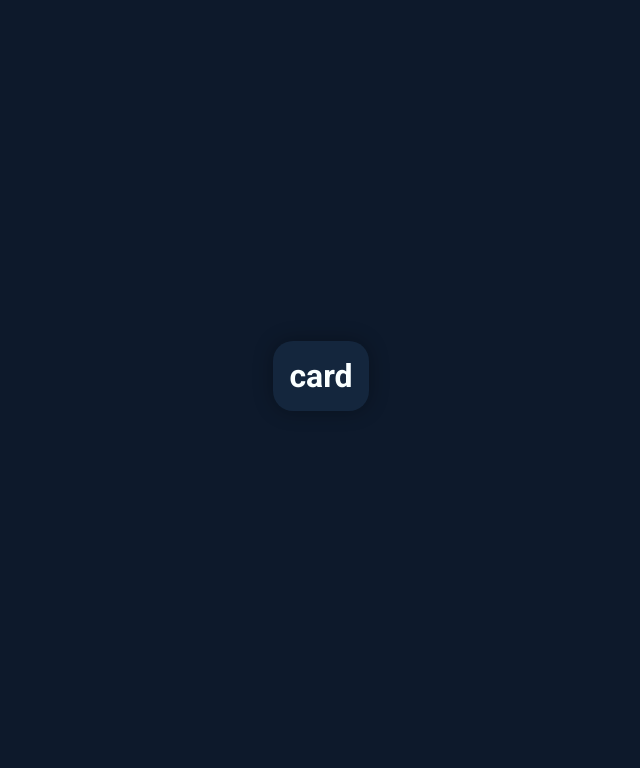
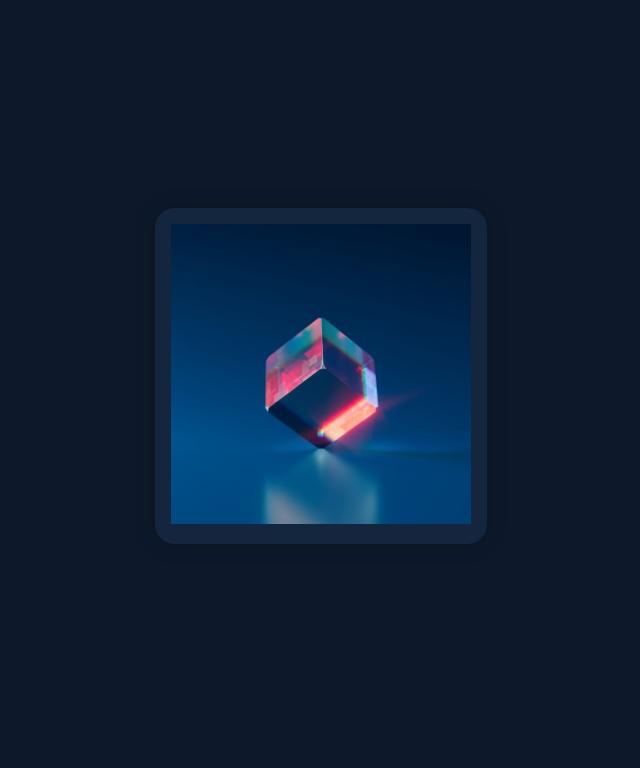
Before and after one commit to nairo-mudumane/nft-preview-card-component, a PHP site: page / in a window 1280 px wide. Shown: the top 768 px of the page, without its empty margins (319-959 px from the left). Run offline with PHP 8.4, Linux system fonts and the light colour scheme.

Commit message:
added card image

```diff
--- a/index.html
+++ b/index.html
@@ -21,7 +21,9 @@
   <main class="page">
     <div class="card-container">
       <div class="card-box">
-        <h1>card</h1>
+        <div class="image">
+          <img src="./images/image-equilibrium.jpg" alt="" />
+        </div>
       </div>
     </div>
 
--- a/styles/index.css
+++ b/styles/index.css
@@ -11,6 +11,12 @@ body {
     font-family: 'Roboto', sans-serif;
     font-weight: 400;
     background-color: hsl(216deg 55% 11%);
+}
+
+img {
+    width: 100%;
+    height: 100%;
+    object-fit: cover;
 }
 
 .title {
@@ -46,6 +52,10 @@ body {
     padding: 1rem;
 }
 
+.image {
+    max-width: 300px;
+}
+
 .footer {
     font-size: 12px;
     text-align: center;
```
